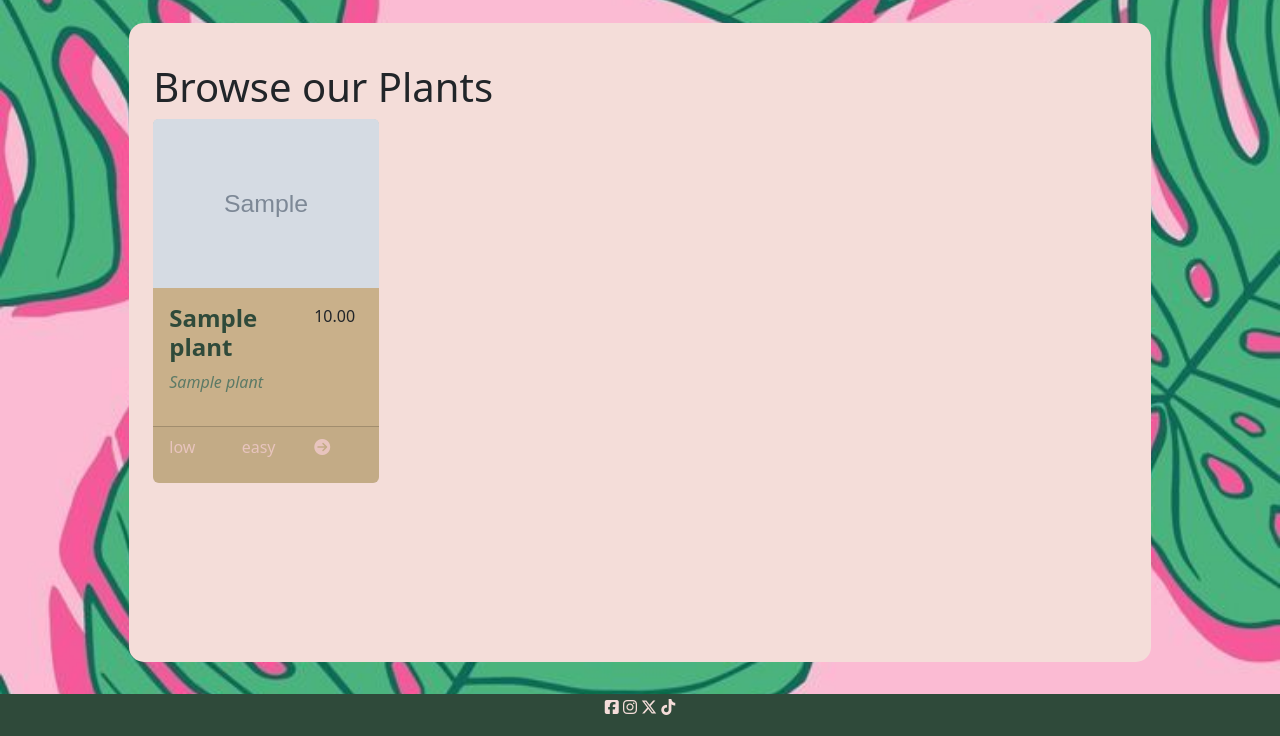
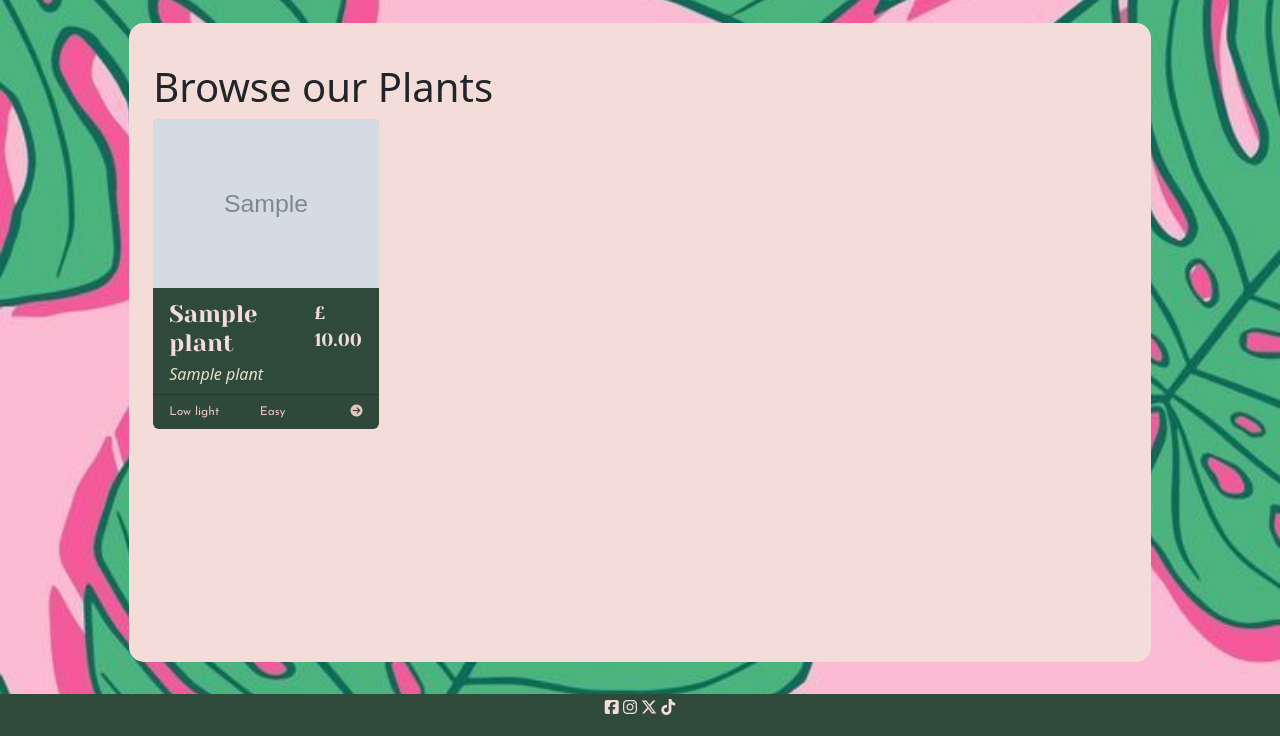
Before and after one commit to mturner1158/potting-parlour, a Django app: page /plants/ in a window 1280 px wide. Shown: the part 64-800 px from the top of the page. Run offline with Django 5.2, Linux system fonts and the light colour scheme; tables that the repository leaves empty hold one stand-in row (values such as "Sample post"); grey boxes marked "Sample" are stand-in pictures; some libraries are stand-ins or nearby versions.

Commit message:
updated plant page formatting

```diff
--- a/plants/templates/plants/plants.html
+++ b/plants/templates/plants/plants.html
@@ -34,7 +34,7 @@
                     <div class="card-body">
                         <div class="row">
                             <div class="col-8"><h4 class="plant-name">{{ plant.name }}</h4></div>
-                            <div class="col-4"><p>{{ plant.price }}</p></div>
+                            <div class="col-4"><p class="plant-price"> £ {{ plant.price }}</p></div>
                         </div>
                         <div class="row">
                             <p class="plant-s-name">{{ plant.scientific_name }}</p>
@@ -42,13 +42,13 @@
                     </div>
                     <div class="card-footer">
                         <div class="row">
-                            <div class="col-4 plant-cat">
-                                <p>{{ plant.light }}</p>
+                            <div class="col-5 plant-cat">
+                                <p>{{ plant.get_light_display }}</p>
                             </div>
                             <div class="col-4 plant-cat">
-                                <p>{{ plant.difficulty }}</p>
+                                <p>{{ plant.get_difficulty_display }}</p>
                             </div>
-                            <div class="col-4 plant-cat text-right">
+                            <div class="col-3 plant-cat text-end">
                                 <a href="{% url 'plant_detail' plant.slug %}"><i class="fa-solid fa-circle-arrow-right"></i></a>
                             </div>
                         </div>
--- a/static/css/base.css
+++ b/static/css/base.css
@@ -51,6 +51,7 @@ body {
     color: var(--colour-secondary);
     font-family: var(--secondary-font);
 }
+
 /* index */
 
 .content-box {
@@ -136,21 +137,45 @@ body {
 }
 
 .card {
-    background-color: var(--colour-accent);
+    background-color: var(--colour-primary);
+}
+
+.card-body {
+    padding: 0.75rem 1rem 0.5rem;
+}
+
+.card-footer {
+    padding: 0.5rem 1rem;
+}
+
+.card-body h4,
+.card-body p,
+.card-footer p {
+    margin-bottom: 0;
 }
 
 .plant-name {
-    color: var(--colour-primary);
-    font-weight: bold;
+    color: var(--colour-secondary);
+    font-weight: 550;
+    font-family: var(--secondary-font);
+}
+
+.plant-price {
+    color: var(--colour-secondary);
+    font-family: var(--secondary-font);
+    font-size: 18px;
 }
 
 .plant-s-name {
     font-style: italic;
-    color: var(--colour-primary-light);
+    color: var(--colour-accent-light);
+    margin-top: 0.25rem;
 }
 
 .plant-cat {
     color: var(--colour-secondary-dark);
+    font-size: 12px;
+    font-family: var(--primary-font);
 }
 
 .plant-cat a {
```
